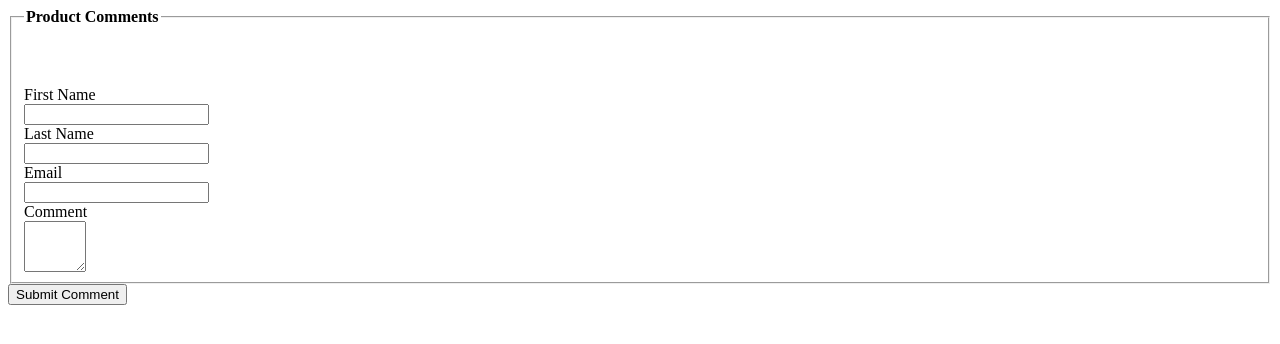
After one commit to SanaeifarAli/Dev, a PHP site: template ProductComments/view/frontend/templates/productcommentsBlock.phtml in a window 1280 px wide. The commit adds this page. Shown: the top 344 px of the page. Run offline with PHP 8.4, Linux system fonts and the light colour scheme; the template is opened without the code that fills it, so the values that code supplies are empty.

Commit message:
Form Validation was done!

```diff
--- a/ProductComments/view/frontend/layout/catalog_product_view.xml
+++ b/ProductComments/view/frontend/layout/catalog_product_view.xml
@@ -2,7 +2,7 @@
 <page xmlns:xsi="http://www.w3.org/2001/XMLSchema-instance" xsi:noNamespaceSchemaLocation="urn:magento:framework:View/Layout/etc/page_configuration.xsd">
     <body>
         <referenceBlock name="product.info.details">
-            <block class="Dev\ProductComments\Block\ProductCommentsBlock" name="demo.tab" template="Dev_ProductComments::productcommentsList.phtml" group="detailed_info" >
+            <block class="Dev\ProductComments\Block\ProductCommentsBlock" name="demo.tab" template="Dev_ProductComments::productcommentsBlock.phtml" group="detailed_info" >
                 <arguments>
                     <argument translate="true" name="title" xsi:type="string">Comments</argument>
                 </arguments>
--- /dev/null
+++ b/ProductComments/view/frontend/templates/productcommentsBlock.phtml
@@ -0,0 +1,81 @@
+<?php
+/** @var \Dev\ProductComments\Block\ProductCommentsBlock $block */
+
+
+//for using anywhere
+//$myBlock = \Magento\Framework\App\ObjectManager::getInstance()->get('Dev\ProductComments\Block\CategoriesBlock');
+
+//echo $block->getCurrentProduct()->getId(). '<br />';
+//echo $currentProduct->getName() . '<br />';
+//echo $currentProduct->getSku() . '<br />';
+//echo $currentProduct->getFinalPrice() . '<br />';
+//echo $currentProduct->getProductUrl() . '<br />';
+//print_r ($currentProduct->getCategoryIds()) . '<br />';
+
+$objectManager = \Magento\Framework\App\ObjectManager::getInstance();
+$objDate = $objectManager->create('Magento\Framework\Stdlib\DateTime\DateTime');
+$comment_date =$objDate->gmtDate();
+
+?>
+<form data-mage-init='{"validation":{}}'  action="<?php echo $block->getFormAction() ?>" method="post" class="review-form" id="product-comments">
+    <fieldset class="fieldset review-fieldset" data-hasrequired="* Rquired Fields" >
+        <legend class="legend review-legend">
+            <strong>Product Comments</strong>
+        </legend>
+        <br>
+
+        <?php foreach($block->getItems() as $item): ?>
+
+            <span><?php echo $item->getComment_date(); ?></span>
+            <span style="padding-left: 100px"><b><?php echo $item->getfirst_name().'&nbsp;&nbsp;'.$item->getlast_name(); ?></b></span>
+            <div style="background-color: #F5F5F5; margin:10px; padding-left: 10px; padding-right: 10px; padding-top: 0px; padding-bottom: 10px;"><?php echo $item->getComment(); ?></div>
+        <?php endforeach; ?>
+
+        <br><br>
+        <div class="field required">
+            <label for="first_name_field" class="label">
+                <span>First Name</span>
+            </label>
+            <div class="control">
+                <input type="text" name="first_name" id="first_name_field" class="input-text"
+                       data-validate="{required:true}">
+            </div>
+        </div>
+        <div class="field required">
+            <label for="last_name_field" class="label">
+                <span>Last Name</span>
+            </label>
+            <div class="control">
+                <input type="text" name="last_name" id="last_name_field" class="input-text"
+                       data-validate="{required:true}">
+            </div>
+        </div>
+        <div class="field required">
+            <label for="email_field" class="label">
+                <span>Email</span>
+            </label>
+            <div class="control">
+                <input type="text" name="email" id="email_field" class="input-text"
+                       data-validate="{required:true, 'validate-email':true}" >
+            </div>
+        </div>
+        <div class="field required">
+            <label for="comment_field" class="label">
+                <span>Comment</span>
+            </label>
+            <div class="control">
+                <textarea name="comment" id="comment_field" cols="5" rows="3"
+                          data-validate="{required:true}" ></textarea>
+            </div>
+        </div>
+    </fieldset>
+    <div class="actions-toolbar review-form-actions">
+        <div class="primary cations-primary">
+            <input type="hidden" name="entity_id" id="entity_id_field" value="<?php echo $block->getCurrentProduct()->getId(); ?>">
+            <input type="hidden" name="comment_date" id="comment_date_field" value="<?php echo $comment_date; ?>">
+            <button type="submit" class="action submit primary">
+                <span>Submit Comment</span>
+            </button>
+        </div>
+    </div>
+</form>
```
Also changed, not shown: ProductComments/Block/ProductCommentsBlock.php (+8 -0 lines), ProductComments/Controller/Index/Save.php (added, +54 -0 lines), ProductComments/view/frontend/templates/productcommentsList.phtml (+1 -18 lines).
